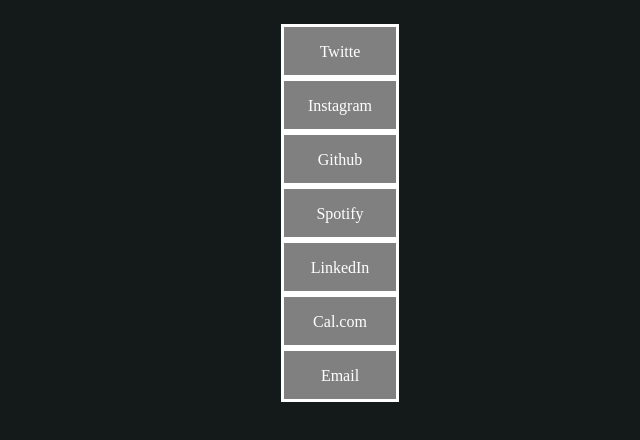
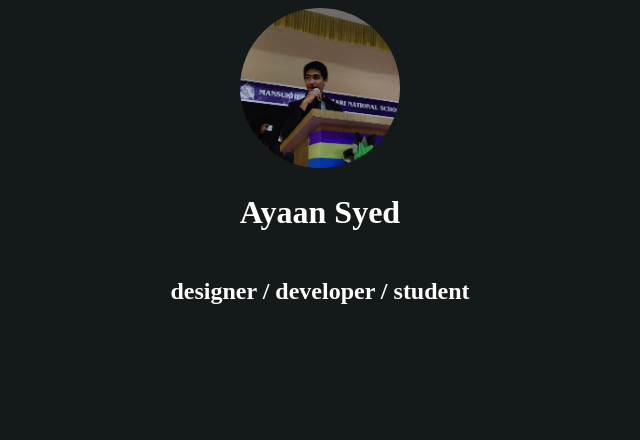
Before and after one commit to AlephaNull/linkinbio, a website: page index.html in a window 1280 px wide. Shown: the whole page, without its empty margins (320-960 px from the left). Drawn offline with Linux system fonts and the light colour scheme.

Commit message:
Added contnet

```diff
--- a/css/style.css
+++ b/css/style.css
@@ -1,17 +1,21 @@
 body {
   background-color: #14191a;
+  overflow: hidden;
 }
-
 
 .container {
   display: flex;
   flex-direction: column;
   gap: 5px;
   align-items: center;
-  justify-content: center;
+  /* justify-content: center; */
+  position: relative;
+  top: 0;
+  left: 0;
+}
 
-}
 ul {
+  display: none;
   color: #ffffff;
   list-style: none;
 }
@@ -19,13 +23,29 @@
 li {
   border-style: solid;
   border-color: white;
-  width: 5em;
+  width: 15em;
   height: 1em;
   text-align: center;
   background-color: grey;
-  margin-left:auto;
-  margin-right:auto;
   padding: 1em;
-  /* position: relative; */
-  /* top: 5em; */
+  overflow: hidden;
 }
+
+h1,h2 {
+  color: #ffffff;
+}
+
+img {
+  width: 10em;
+  height: 10em;
+  border-radius: 50%;
+}
+
+@media screen and (max-width: 650px) {
+  li {
+    width: 90vw;
+    overflow: hidden;
+    margin: 0;
+    margin-left: 0;
+  }
+}
--- a/index.html
+++ b/index.html
@@ -8,6 +8,10 @@
   </head>
   <body>
     <div class="container">
+
+      <img src="assets/pfp.jpg" alt="profile picture" />
+      <h1> Ayaan Syed </h1>
+      <h2> designer / developer / student </h2>
       <ul id="link-items">
         <li class="social-link"> Twitte </li>
         <li class="social-link"> Instagram </li>
```
Also changed, not shown: assets/pfp.jpg (added).
